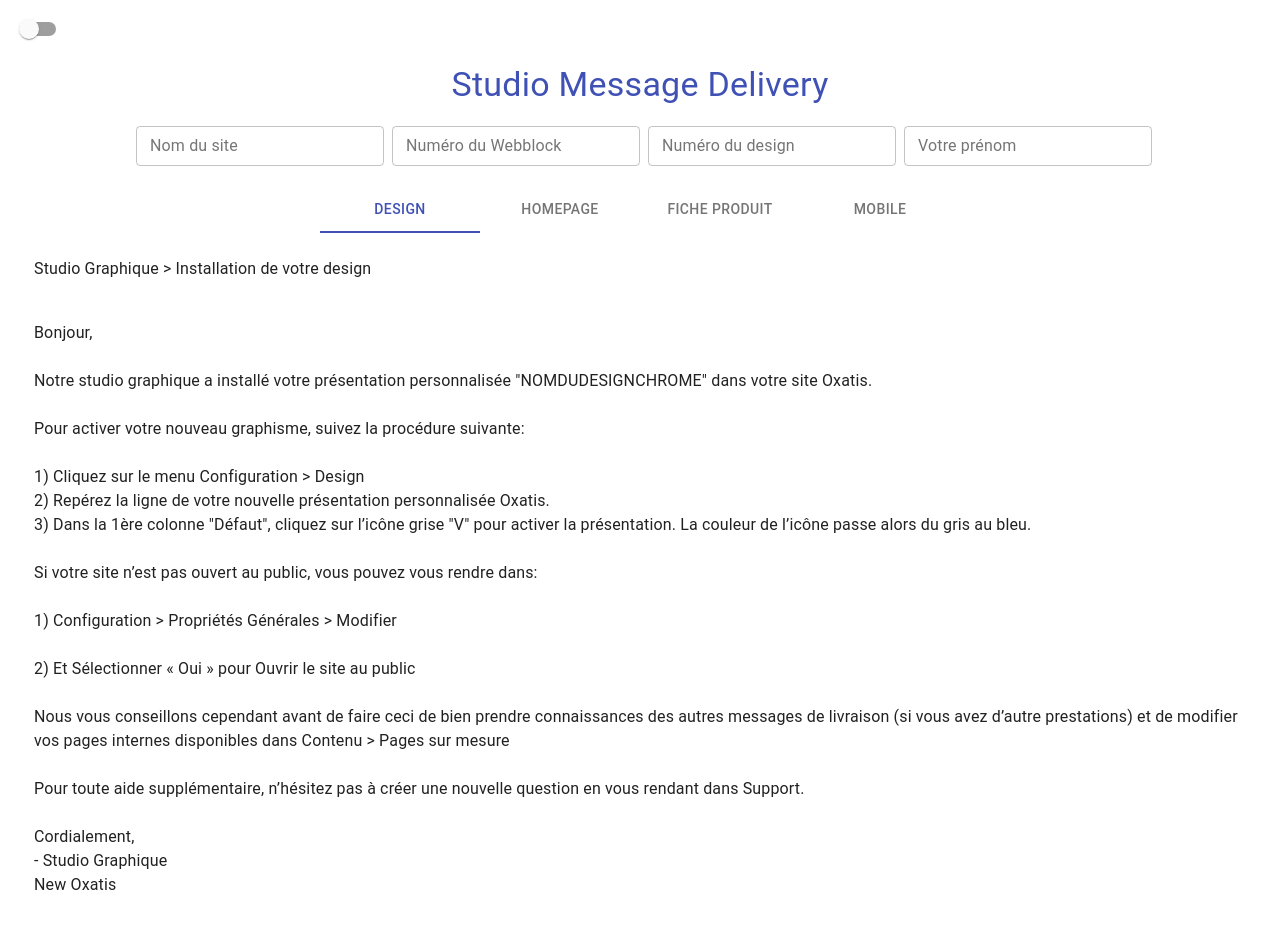
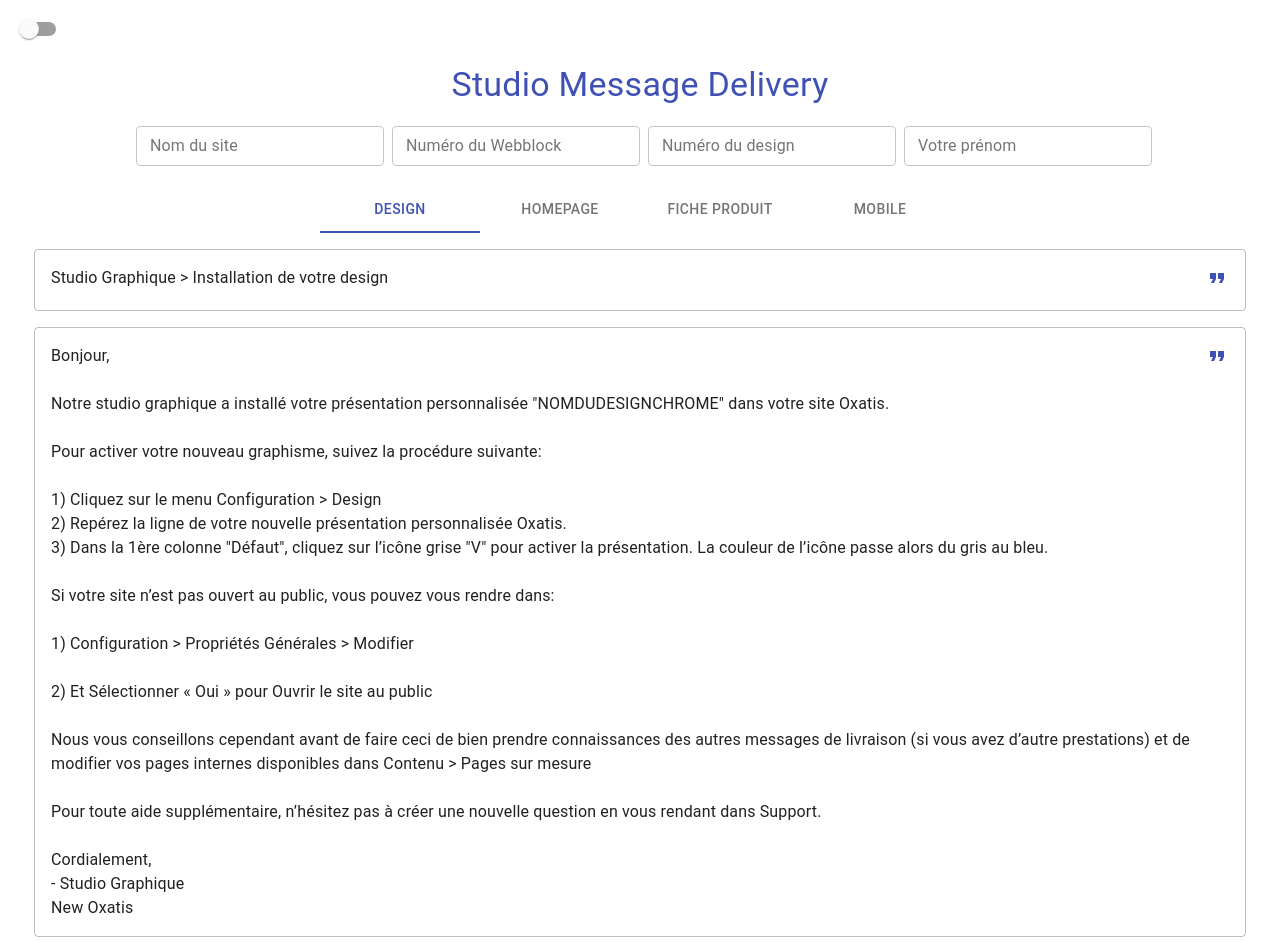
Before and after one commit to difiouze/message-studio-v2, a React (Create React App) app: page / in a window 1280 px wide. Before the commit the page ends 923 px from the top, so only its background shows below. Built offline with nearby package versions, Linux system fonts and the light colour scheme.

Commit message:
Copy  to clipboard in progress, layout Design

```diff
--- a/src/App.js
+++ b/src/App.js
@@ -32,8 +32,8 @@
     palette: {
       type: "dark",
       primary: {
-        main: '#fff'
-      }
+        main: '#F50057'
+      },
     },
   });
 
@@ -78,14 +78,6 @@
     setSelectedTab(newValue);
   };
 
-  function CopyToClipboard() {
-    var r = document.createRange();
-    r.selectNode(document.querySelector(".copied"));
-    window.getSelection().removeAllRanges();
-    window.getSelection().addRange(r);
-    document.execCommand("copy");
-    window.getSelection().removeAllRanges();
-  }
 
   return (
     <ThemeProvider theme={darkMode ? darkTheme : lightTheme}>
@@ -167,7 +159,7 @@
               <Tab label="Mobile" />
             </Tabs>
 
-            {selectedTab === 0 && <Design studioName={studioName} />}
+            {selectedTab === 0 && <Design studioName={studioName}/>}
             {selectedTab === 1 && (
               <Homepage
                 studioName={studioName}
--- a/src/Components/Design.js
+++ b/src/Components/Design.js
@@ -1,17 +1,50 @@
 import React from "react";
 import Box from "@material-ui/core/Box";
 import Typography from "@material-ui/core/Typography";
+import FormatQuoteIcon from "@material-ui/icons/FormatQuote";
 
 const Design = ({ studioName }) => {
+
+  const copyDivToClipboard = (e) =>{
+    e.preventDefault();
+    e.stopPropagation();
+    let range = document.createRange();
+    range.selectNode(document.querySelector(".copySelection"));
+    window.getSelection().removeAllRanges(); // clear current selection
+    window.getSelection().addRange(range); // to select text
+    document.execCommand("copy");
+    window.getSelection().removeAllRanges();// to deselect
+}
+
   return (
     <>
-      <Box pt={3} pb={3}>
-        <Typography>Studio Graphique &gt; Installation de votre design</Typography>
+      <Box
+        display={"flex"}
+        border={1}
+        borderRadius="borderRadius"
+        borderColor={"action.disabled"}
+        p={2}
+        my={2}
+      >
+        <Box flexGrow={1}>
+          <Typography className={"copySelection"}>
+            Studio Graphique &gt; Installation de votre design
+          </Typography>
+        </Box>
+        <Box>
+          <FormatQuoteIcon color={"primary"} className={"copySelection__icon"} onClick={copyDivToClipboard}/>
+        </Box>
       </Box>
 
-      <Box>
-        <Typography>
-          <p>
+      <Box
+        display={"flex"}
+        border={1}
+        borderRadius="borderRadius"
+        borderColor={"action.disabled"}
+        p={2}
+      >
+        <Box flexGrow={1}>
+          <Typography className={"copySelection"}>
             Bonjour,
             <br />
             <br />
@@ -50,8 +83,11 @@
             <br />
             {studioName} - Studio Graphique <br />
             New Oxatis
-          </p>
-        </Typography>
+          </Typography>
+        </Box>
+        <Box>
+        <FormatQuoteIcon color={"primary"} className={"copySelection__icon"} onClick={copyDivToClipboard}/>
+        </Box>
       </Box>
     </>
   );
--- a/src/style.css
+++ b/src/style.css
@@ -1,4 +1,14 @@
 body {
   margin: 0;
 }
+
+.copySelection__icon {
+  cursor: pointer;
+  -webkit-transition: all 0.3s ease-in-out;
+  transition: all 0.3s ease-in-out;
+}
+
+.copySelection__icon:hover {
+  opacity: 0.7;
+}
 /*# sourceMappingURL=style.css.map */
--- a/src/style.scss
+++ b/src/style.scss
@@ -1,3 +1,18 @@
 body {
   margin: 0;
 }
+
+.copySelection {
+
+&__icon {
+    cursor: pointer;
+  transition: all 0.3s ease-in-out;
+
+&:hover {
+  opacity: 0.7;
+}
+}
+
+
+
+}
```
Also changed, not shown: 2 other files (tests, documents, lock files or other folders).
